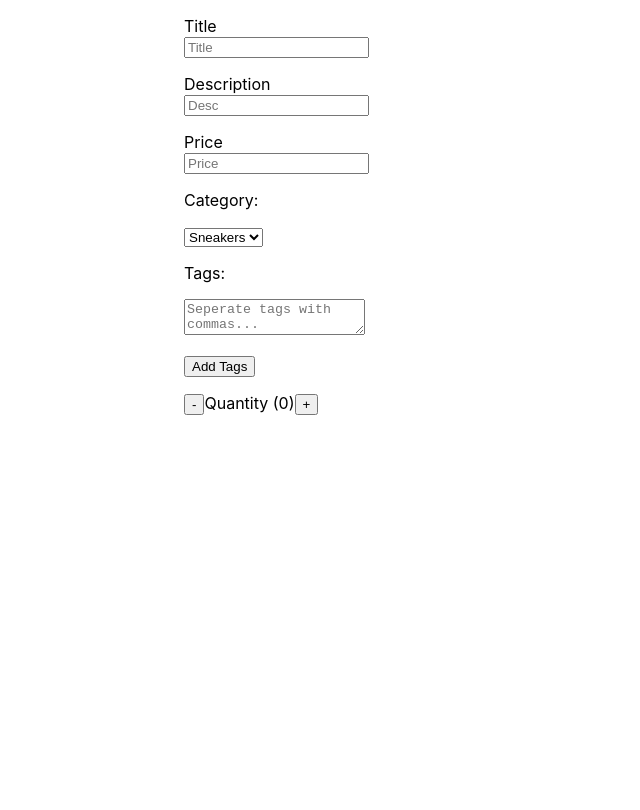
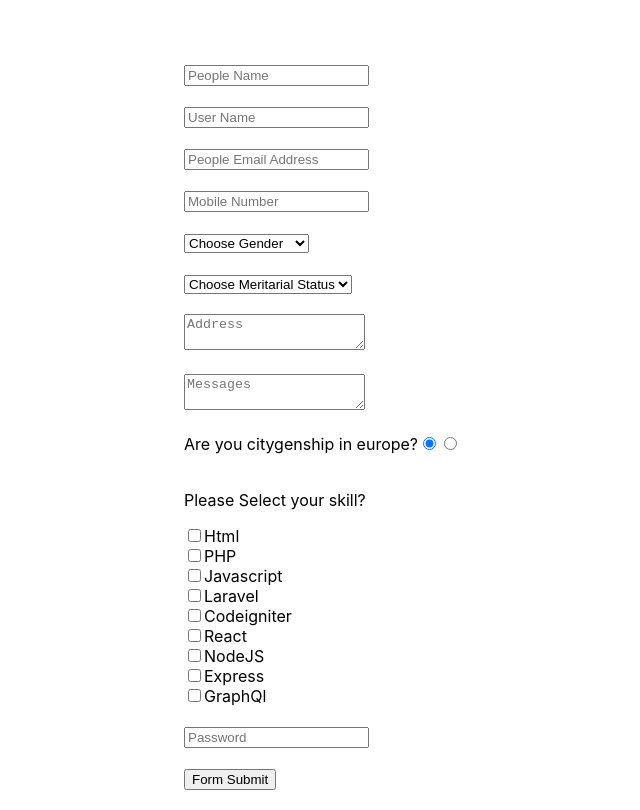
Before and after one commit to itjewel/useReducer, a React (Create React App) app: page / in a window 1280 px wide. Shown: the whole page, without its empty margins (264-904 px from the left). Built offline with nearby package versions, Linux system fonts and the light colour scheme.

Commit message:
custom form generate

```diff
--- a/src/App.js
+++ b/src/App.js
@@ -1,12 +1,13 @@
 // import PostState from "./component/PostState";
 // import Post from "./component/Post";
-import Froms from "./component/Forms";
+// import Froms from "./component/Forms";
+import CustomForm from "./component/CustomForm";
 
 function App() {
   return (
     // <PostState />
     // <Post />
-    <Froms />
+    <CustomForm />
   );
 }
 
--- /dev/null
+++ b/src/component/CustomForm.jsx
@@ -0,0 +1,101 @@
+import {useState} from 'react'
+
+
+const CustomForm = () => {
+    const [people, setPeople] = useState("");
+    const [username, setUsername] = useState("");
+    const [emailaddress, setEmailaddress] = useState("");
+    const [mobilenumber, setMobilenumber] = useState("");
+    const [genger, setGenger] = useState("");
+    const [maritarialStatus, setMaritarialStatus] = useState("");
+    const [address, setAddress] = useState("");
+    const [messages, setMessages] = useState("");
+    const [citygenship, setCitygenship] = useState("yes");
+    const [skill, setSkill] = useState("");
+    const [password, setPassword] = useState("");
+
+    const onSubmit = (event)=> {
+        event.preventDefault()
+        console.log('jewel')
+
+    }
+
+  return (
+    <div>
+        <div style={{marginLeft:'35%', marginTop:'5%'}}>
+            <form onSubmit={onSubmit}>
+            <div>
+                <input type="text" name="people" value={people} onChange={(prev)=>setPeople(prev.target.value)} placeholder='People Name'  />
+            </div><br/>
+            <div>
+                <input type="text" name="username" value={username} onChange={(prev)=>setUsername(prev.target.value)} placeholder='User Name'  />
+            </div><br/>
+            <div>
+                <input type="email" name="emailaddress" value={emailaddress} onChange={(prev)=>setEmailaddress(prev.target.value)} placeholder='People Email Address' />
+            </div><br/>
+            <div>
+                <input type="text" name="mobilenumber" value={mobilenumber} onChange={(prev)=>setMobilenumber(prev.target.value)} placeholder='Mobile Number' />
+            </div><br/>
+            <div>
+                <select name="genger" value={genger} onChange={(prev)=>setGenger(prev.target.value)}>
+                    <option value="">Choose Gender</option>
+                    <option value="Male">Male</option>
+                    <option value="Women">Women</option>
+                    <option value="Common">Common Gender</option>
+                </select>
+            </div><br/>
+            <div>
+                <select name="maritarialStatus" value={maritarialStatus} onChange={(prev)=>setMaritarialStatus(prev.target.value)}>
+                    <option value="">Choose Meritarial Status</option>
+                    <option value="Married">Married</option>
+                    <option value="Women">UnMarried</option>
+                </select>
+            </div><br/>
+            <div>
+                <textarea placeholder='Address' value={address} onChange={(prev)=>setAddress(prev.target.value)} name="address"></textarea>
+            </div><br/>
+            <div>
+                <textarea placeholder='Messages' value={messages} onChange={(prev)=>setMessages(prev.target.value)} name='messages'></textarea>
+            </div><br/>
+            <div>
+                <label>Are you citygenship in europe?</label>
+                <input type='radio' name="citygenship" echecked value='yes' checked={citygenship === 'yes'} onChange={(prev)=>setCitygenship(prev.target.value)} />
+                <input type='radio' name="citygenship" value='no'  checked={citygenship === 'no'} onChange={(prev)=>setCitygenship(prev.target.value)}/>
+
+            </div><br/>
+             <div>
+                <p>Please Select your skill?</p>
+                <input type='checkbox' name="skill" value='Html' onChange={(prev)=>setSkill(prev.target.value)} />
+                <label>Html</label><br/>
+                <input type='checkbox' name="skill" value='PHP'   onChange={(prev)=>setSkill(prev.target.value)}/>
+                <label>PHP</label><br/>
+                <input type='checkbox' name="skill" value='Javascript'   onChange={(prev)=>setSkill(prev.target.value)}/>
+                <label>Javascript</label><br/>
+                <input type='checkbox' name="skill" value='Laravel'  onChange={(prev)=>setSkill(prev.target.value)}/>
+                <label>Laravel</label><br/>
+                <input type='checkbox' name="skill" value='Codeigniter'   onChange={(prev)=>setSkill(prev.target.value)}/>
+                <label>Codeigniter</label><br/>
+                <input type='checkbox' name="skill" value='React'   onChange={(prev)=>setSkill(prev.target.value)}/>
+                <label>React</label><br/>
+                <input type='checkbox' name="skill" value='NodeJS'   onChange={(prev)=>setSkill(prev.target.value)}/>
+                <label>NodeJS</label><br/>
+                <input type='checkbox' name="skill" value='Express'   onChange={(prev)=>setSkill(prev.target.value)}/>
+                <label>Express</label><br/>
+                <input type='checkbox' name="skill" value='GraphQl'   onChange={(prev)=>setSkill(prev.target.value)}/>
+                <label>GraphQl</label><br/>
+
+            </div><br/>
+            <div>
+                <input type="password" name="password" value={password} onChange={(prev)=>setPassword(prev.target.value)} placeholder='Password' />
+            </div><br/>
+            <div>
+                <button type="submit">Form Submit</button>
+            </div><br/>
+            </form>
+        </div>
+
+    </div>
+  )
+}
+
+export default CustomForm
```
